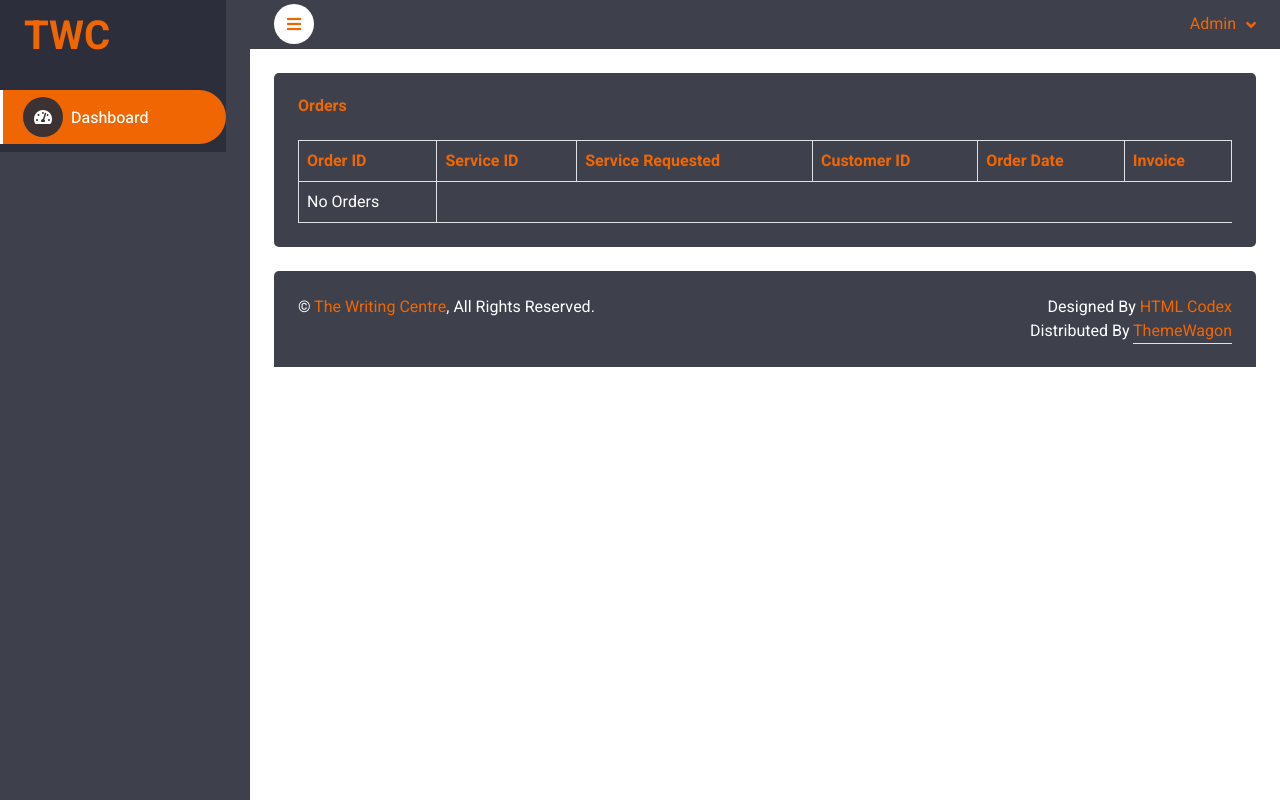
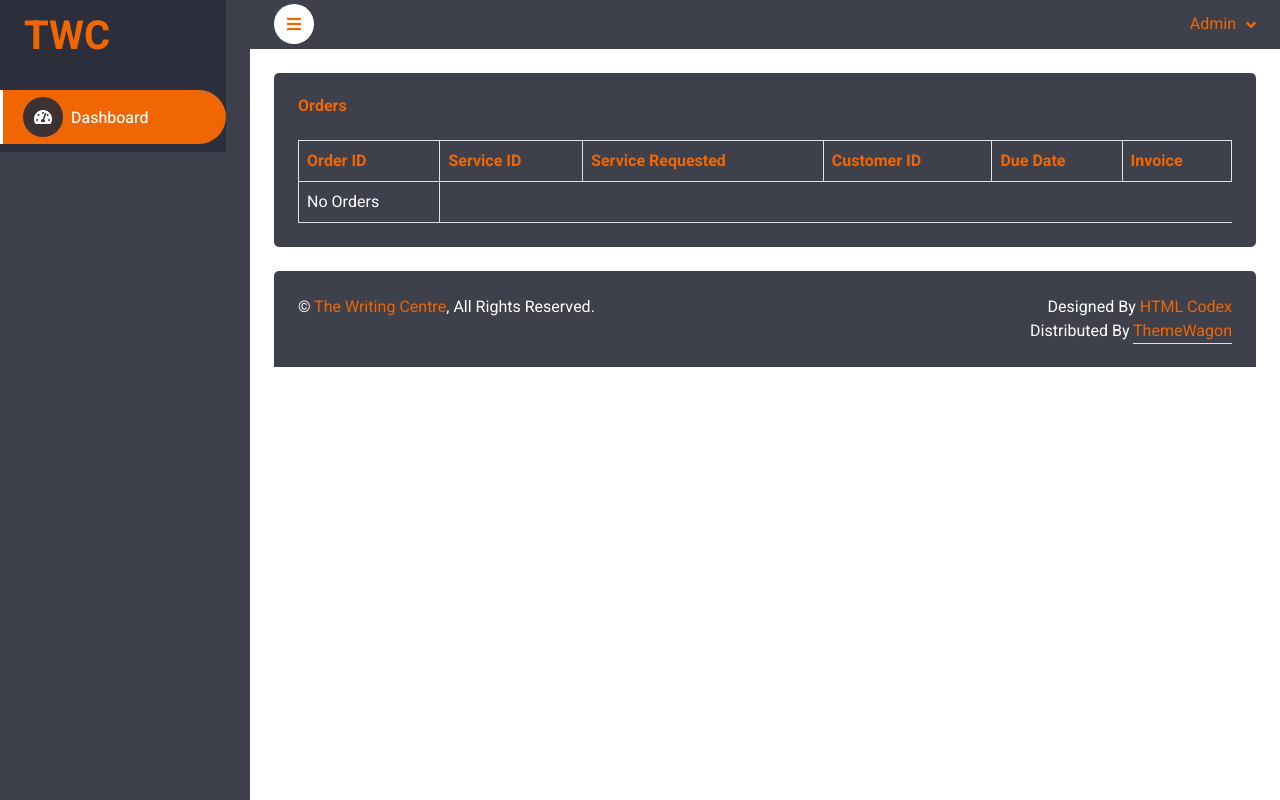
Before and after one commit to The-Writing-Centre/thewritingcentre, a PHP site: page /admin/index.php in a window 1280 px wide. Run offline with PHP 8.4, Linux system fonts and the light colour scheme; data that the repository does not hold is empty; some libraries are stand-ins or nearby versions.

Commit message:
admin changes

```diff
--- a/admin/index.php
+++ b/admin/index.php
@@ -104,7 +104,7 @@
                                     <th scope="col">Service ID</th>
                                     <th scope="col">Service Requested</th>
                                     <th scope="col">Customer ID</th>
-                                    <th scope="col">Order Date</th>
+                                    <th scope="col">Due Date</th>
                                     <th scope="col">Invoice</th>
                                 </tr>
                             </thead>
```
Also changed, not shown: controllers/trackorder_controller.php (deleted, +0 -18 lines), classes/trackorder_class.php (deleted).
